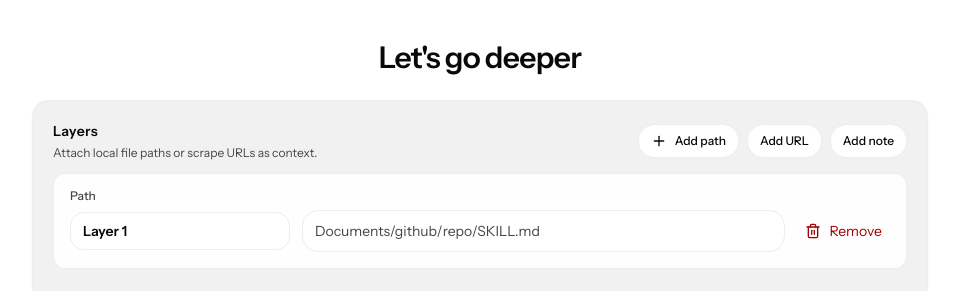
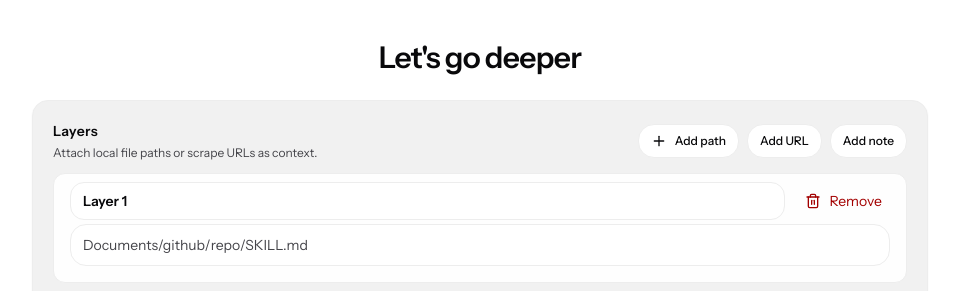
Before and after one commit to davisgary/context-layers, a Next.js app: page / in a window 1280 px wide. Shown: the top 291 px of the page, without its empty margins (160-1119 px from the left). Built offline with nearby package versions, Linux system fonts and the light colour scheme; no server answers.

Commit message:
#12 Update layer placeholders

```diff
--- a/app/page.tsx
+++ b/app/page.tsx
@@ -43,6 +43,14 @@ function layerName(index: number) {
 
 function layerPathExample(_index: number) {
   return "Documents/github/repo/SKILL.md";
+}
+
+function kindPlaceholder(layers: LayerEntry[], index: number, kind: LayerEntry["kind"]) {
+  // count preceding layers of same kind to produce ordinal
+  const count = layers.slice(0, index).filter((l) => l.kind === kind).length + 1;
+  if (kind === "url") return `URL ${count}`;
+  if (kind === "path") return `Path ${count}`;
+  return `Note ${count}`;
 }
 
 function safeParseArray<T>(raw: string | null, mapper: (item: any) => T | null) {
@@ -530,18 +538,28 @@ export default function Home() {
                       layers.map((layer, index) => (
                         <div key={index} className="space-y-3 rounded-xl border border-muted bg-background/90 px-4 pb-4 pt-2">
                           <div className="space-y-1">
-                            <div>
-                              <span className="text-xs font-medium text-muted-foreground">{layer.kind === 'url' ? 'URL' : layer.kind.charAt(0).toUpperCase() + layer.kind.slice(1)}</span>
+                            <div className="flex items-center justify-between gap-3">
+                              <input
+                                aria-label={`Layer ${index + 1} title`}
+                                value={layer.label ?? ""}
+                                onChange={(e) => updateLayer(index, "label", e.target.value)}
+                                placeholder={kindPlaceholder(layers, index, layer.kind)}
+                                className="w-full rounded-md border border-muted bg-background px-3 py-2 text-sm font-semibold text-foreground placeholder:text-muted-foreground"
+                              />
+
+                              <button
+                                type="button"
+                                onClick={() => removeLayer(index)}
+                                title="Delete layer"
+                                aria-label="Delete layer"
+                                className="inline-flex items-center gap-2 rounded-md px-2 py-1 text-sm text-destructive transition-colors duration-300 ease-in-out hover:bg-destructive/10"
+                              >
+                                <FiTrash2 className="h-4 w-4" />
+                                <span className="hidden sm:inline">Remove</span>
+                              </button>
                             </div>
 
                             <div className="flex items-center gap-3">
-                              <input
-                                aria-label={`Layer ${index + 1} title`}
-                                value={layer.label ?? layerName(index)}
-                                onChange={(e) => updateLayer(index, "label", e.target.value)}
-                                className="flex-none w-[220px] rounded-md border border-muted bg-background px-3 py-2 text-sm font-semibold text-foreground placeholder:text-muted-foreground"
-                              />
-
                               {layer.kind === "note" ? (
                                 <div className="flex-1" />
                               ) : (
@@ -553,17 +571,6 @@ export default function Home() {
                                   placeholder={layer.kind === "url" ? "https://example.com/page" : layerPathExample(index)}
                                 />
                               )}
-
-                              <button
-                                type="button"
-                                onClick={() => removeLayer(index)}
-                                title="Delete layer"
-                                aria-label="Delete layer"
-                                className="inline-flex items-center gap-2 rounded-md px-2 py-1 text-sm text-destructive transition-colors duration-300 ease-in-out hover:bg-destructive/10"
-                              >
-                                <FiTrash2 className="h-4 w-4" />
-                                <span className="hidden sm:inline">Remove</span>
-                              </button>
                             </div>
                           </div>
 
```
